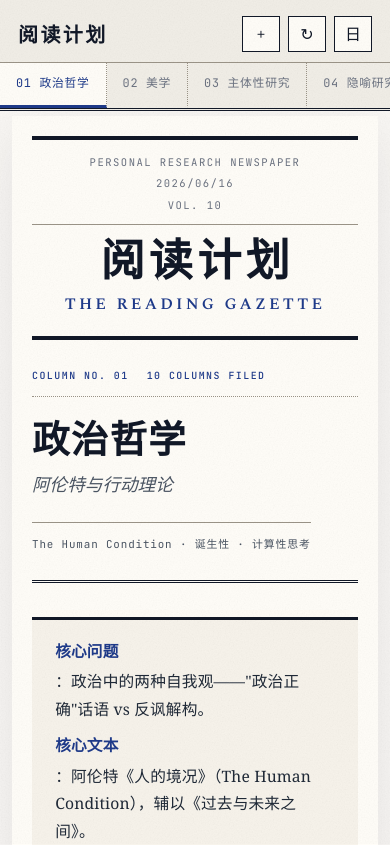
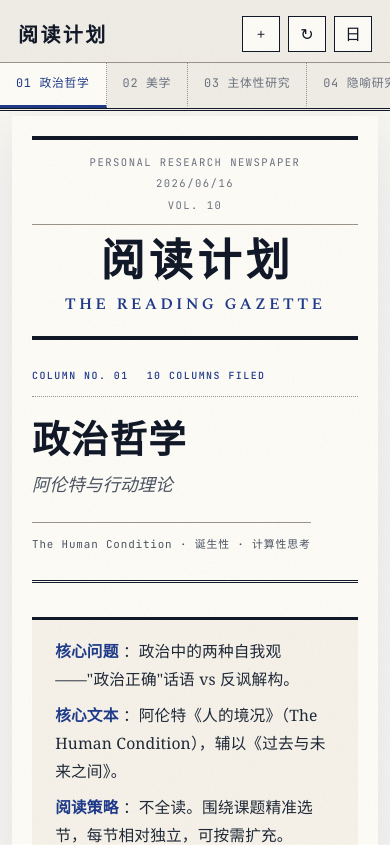
Before and after one commit to N0tANTi/reading-plans, a React (Vite) app: page / in a window 390 px wide. Shown: the top 845 px of the page. Built offline with nearby package versions, Linux system fonts and the light colour scheme.

Commit message:
修复引用框内行内加粗溢出

```diff
--- a/src/App.jsx
+++ b/src/App.jsx
@@ -1,4 +1,4 @@
-import { useState, useEffect, useCallback, useRef } from 'react'
+import { Children, isValidElement, useState, useEffect, useCallback, useRef } from 'react'
 import ReactMarkdown from 'react-markdown'
 import remarkGfm from 'remark-gfm'
 
@@ -388,6 +388,11 @@ export default function App() {
                 blockquote({ children }) {
                   return <blockquote className="summary-box">{children}</blockquote>
                 },
+                p({ children }) {
+                  const firstChild = Children.toArray(children)[0]
+                  const startsWithStrong = isValidElement(firstChild) && firstChild.type === 'strong'
+                  return <p className={startsWithStrong ? 'summary-label-row' : undefined}>{children}</p>
+                },
               }}
             >
               {activePlan.content}
--- a/src/index.css
+++ b/src/index.css
@@ -551,35 +551,28 @@ button {
 }
 
 .markdown-body blockquote p {
-  display: grid;
-  grid-template-columns: minmax(4.5rem, max-content) minmax(0, 1fr);
-  column-gap: 0.36rem;
+  display: block;
   margin-bottom: 0.56rem;
   text-align: left;
   overflow-wrap: anywhere;
   word-break: break-word;
 }
 
+.markdown-body blockquote p.summary-label-row {
+  display: block;
+}
+
 .markdown-body blockquote p:last-child {
   margin-bottom: 0;
 }
 
-.markdown-body blockquote p strong:first-child {
+.markdown-body blockquote p.summary-label-row > strong:first-child {
   color: var(--accent);
-  white-space: nowrap;
+  margin-right: 0.28em;
 }
 
-.markdown-body blockquote p strong:first-child::after {
+.markdown-body blockquote p.summary-label-row > strong:first-child::after {
   content: "";
-}
-
-.markdown-body blockquote p:not(:has(strong:first-child)) {
-  display: block;
-}
-
-.markdown-body blockquote p:not(:has(strong:first-child))::first-line {
-  color: var(--accent);
-  font-weight: 700;
 }
 
 .markdown-body hr {
@@ -1083,15 +1076,6 @@ button {
     font-size: 3.45rem;
   }
 
-  .markdown-body blockquote p {
-    display: block;
-  }
-
-  .markdown-body blockquote p strong:first-child {
-    display: block;
-    margin-bottom: 0.16rem;
-  }
-
   .markdown-body h2 {
     font-size: 1.25rem;
     margin-top: 2.7rem;
```
